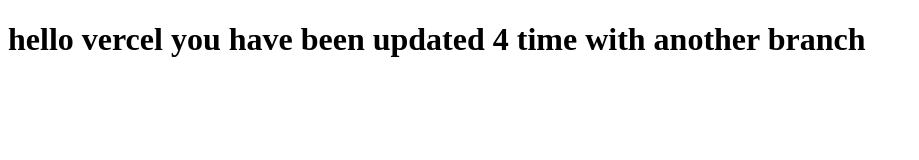
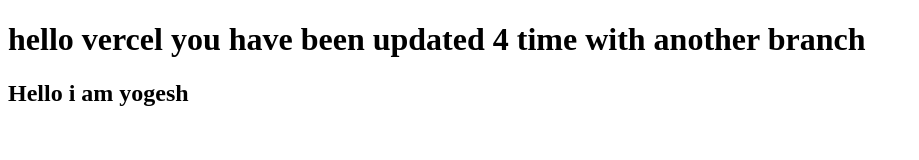
Before and after one commit to akcodec/vercel2, a plain HTML site: page index.html in a window 1280 px wide. Shown: the whole page, without its empty margins (0-919 px from the left). Drawn offline with Linux system fonts and the light colour scheme.

Commit message:
change by yogesh

```diff
--- a/index.html
+++ b/index.html
@@ -7,5 +7,6 @@
 </head>
 <body>
     <h1>hello   vercel you have been updated 4 time with another branch </h1>
+    <h2> Hello i am yogesh</h2>
 </body>
 </html>
```
